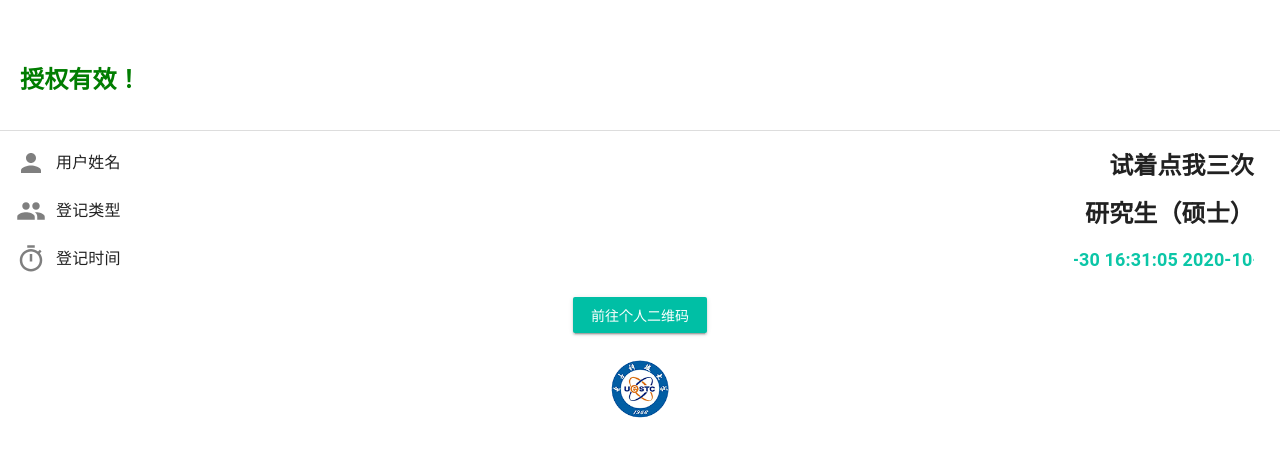
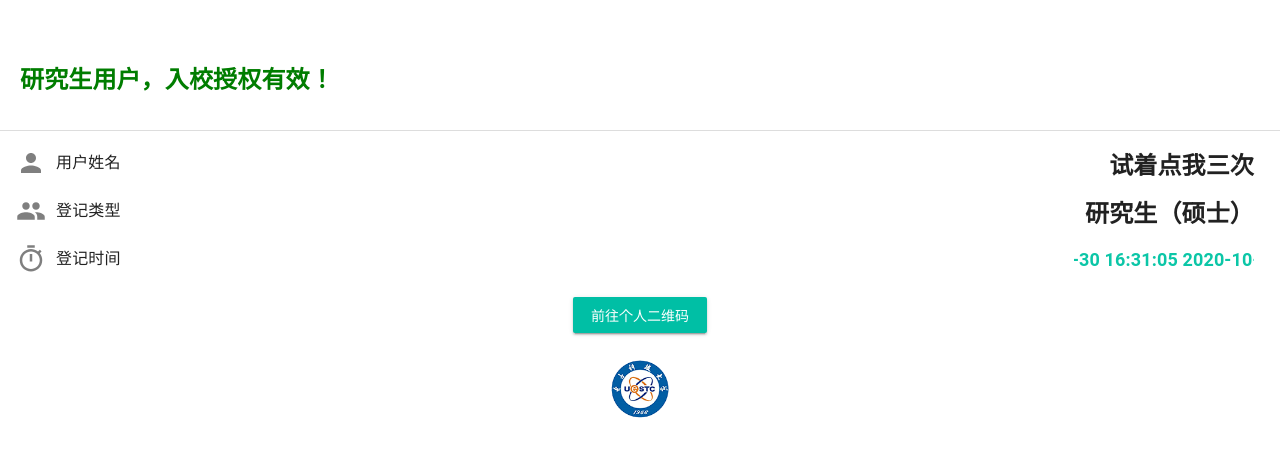
Before and after one commit to Yidadaa/Real-Qingshui-Pass, a Vue app: page /#/home in a window 1280 px wide. Shown: the top 456 px of the page. Built offline with nearby package versions, Linux system fonts and the light colour scheme.

Commit message:
feat(text): update title text

```diff
--- a/src/components/HomePage.vue
+++ b/src/components/HomePage.vue
@@ -14,7 +14,7 @@
     </div>
 
     <div class="pass-content" v-if="hiddenLoading">
-      <div class="pass-result">授权有效！</div>
+      <div class="pass-result">{{ textContent }}</div>
       <md-list class="pass-list">
         <md-list-item>
           <svg class="list-icon" focusable="false" viewBox="0 0 24 24" aria-hidden="true" tabindex="-1" title="Person" data-ga-event-category="material-icons" data-ga-event-action="click" data-ga-event-label="Person"><path d="M12 12c2.21 0 4-1.79 4-4s-1.79-4-4-4-4 1.79-4 4 1.79 4 4 4zm0 2c-2.67 0-8 1.34-8 4v2h16v-2c0-2.66-5.33-4-8-4z"></path></svg>
@@ -71,6 +71,14 @@ export default {
       name: '试着点我三次',
       humanType: '研究生（硕士）',
       clickCount: 0
+    }
+  },
+
+  computed: {
+    textContent () {
+      const { type } = this.$route.query
+      const tText = type && type === 'out' ? '出校' : '入校'
+      return `研究生用户，${tText}授权有效！`
     }
   },
 
--- a/src/components/LoginPage.vue
+++ b/src/components/LoginPage.vue
@@ -23,12 +23,15 @@ export default {
   },
 
   mounted () {
+    const { type } = this.$route.query
+    const qText = type !== undefined ? `?type=${type}` : ''
+
     document.title = ''
     timer = setInterval(() => {
       if (this.amount < 100) this.amount += parseInt(Math.random() * 80)
 
       if (this.amount >= 100) {
-        this.$router.replace('/home')
+        this.$router.replace('/home' + qText)
         timer && clearInterval(timer)
       }
     }, 300);
```
